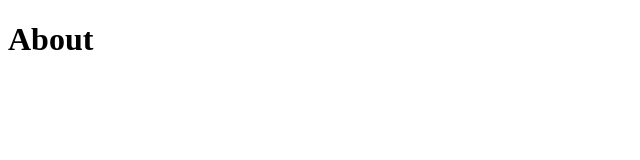
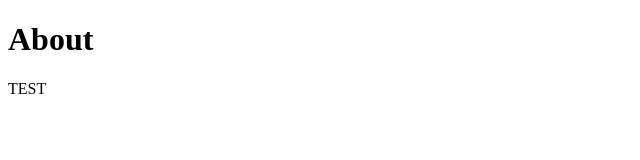
Before and after one commit to quentu/quentu.github.io, a plain HTML site: page about.html in a window 1280 px wide. Shown: the full height of the page, 0-640 px from the left. Drawn offline with Linux system fonts and the light colour scheme.

Commit message:
changed about.html

```diff
--- a/about.html
+++ b/about.html
@@ -7,5 +7,6 @@
     <header>
         <h1>About</h1>
     </header>
+    <main>TEST</main>
 </body>
 </html>
```
